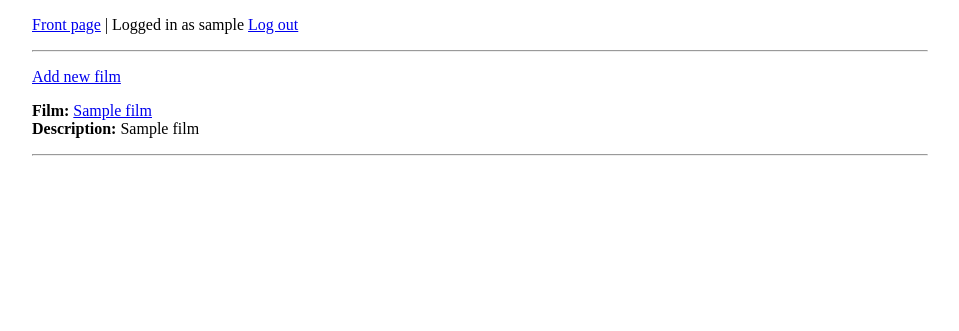
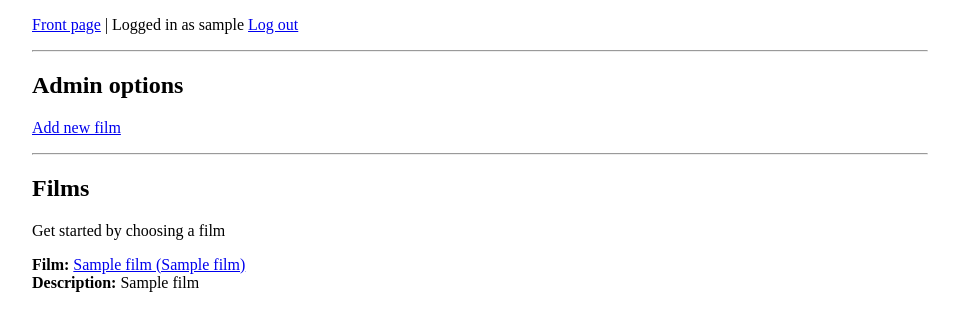
Before and after one commit to german-zarate/film-view-app, a Flask app: template templates/index.html in a window 1280 px wide. Shown: the top 331 px of the page, without its empty margins (160-1119 px from the left). Run offline with Flask 2, Linux system fonts and the light colour scheme; the visitor is signed in with stand-in values (Sample User, id 1); the template is opened without the code that fills it: most values are stand-ins (such as "Sample title", 1, 10 or a date in 2020).

Commit message:
Modify index page layout

```diff
--- a/templates/index.html
+++ b/templates/index.html
@@ -3,15 +3,19 @@
 {% block content %}
 
 {% if session.is_admin %}
+<h2>Admin options</h2>
 <p><a href="/new_film">Add new film</a></p>
+<hr>
 {% endif %}
 
+<h2>Films</h2>
+<p>Get started by choosing a film</p>
+
 {% for film in films %}
-<p><b>Film:</b> <a href="film/{{ film[0] }}">{{ film[1] }}</a>
+<p><b>Film:</b> <a href="film/{{ film[0] }}">{{ film[1] }} ({{ film[3] }})</a>
 <br>
 <b>Description:</b> {{ film[2] }}
 </p>
-<hr>
 {% endfor %}
 
 {% endblock %}
```
